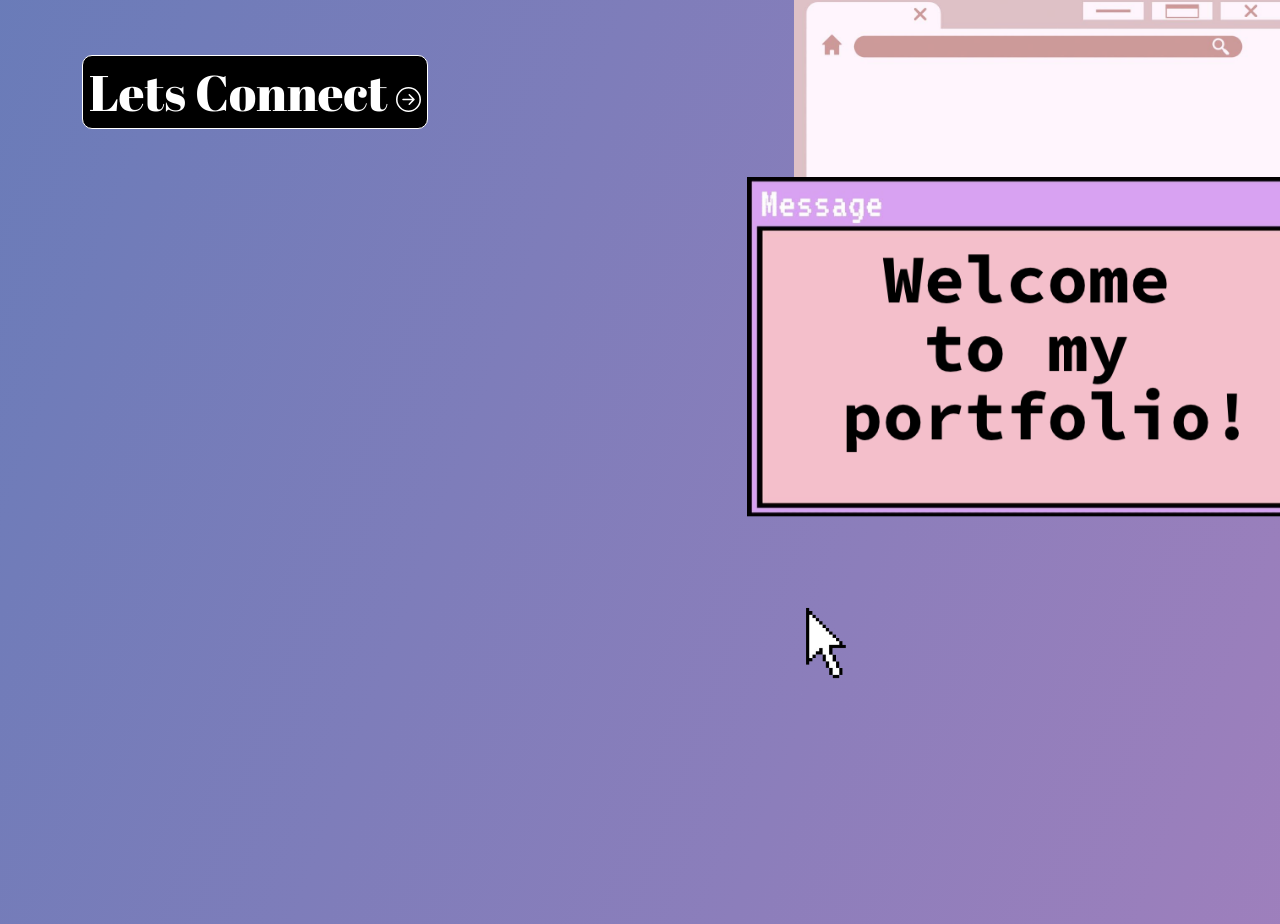
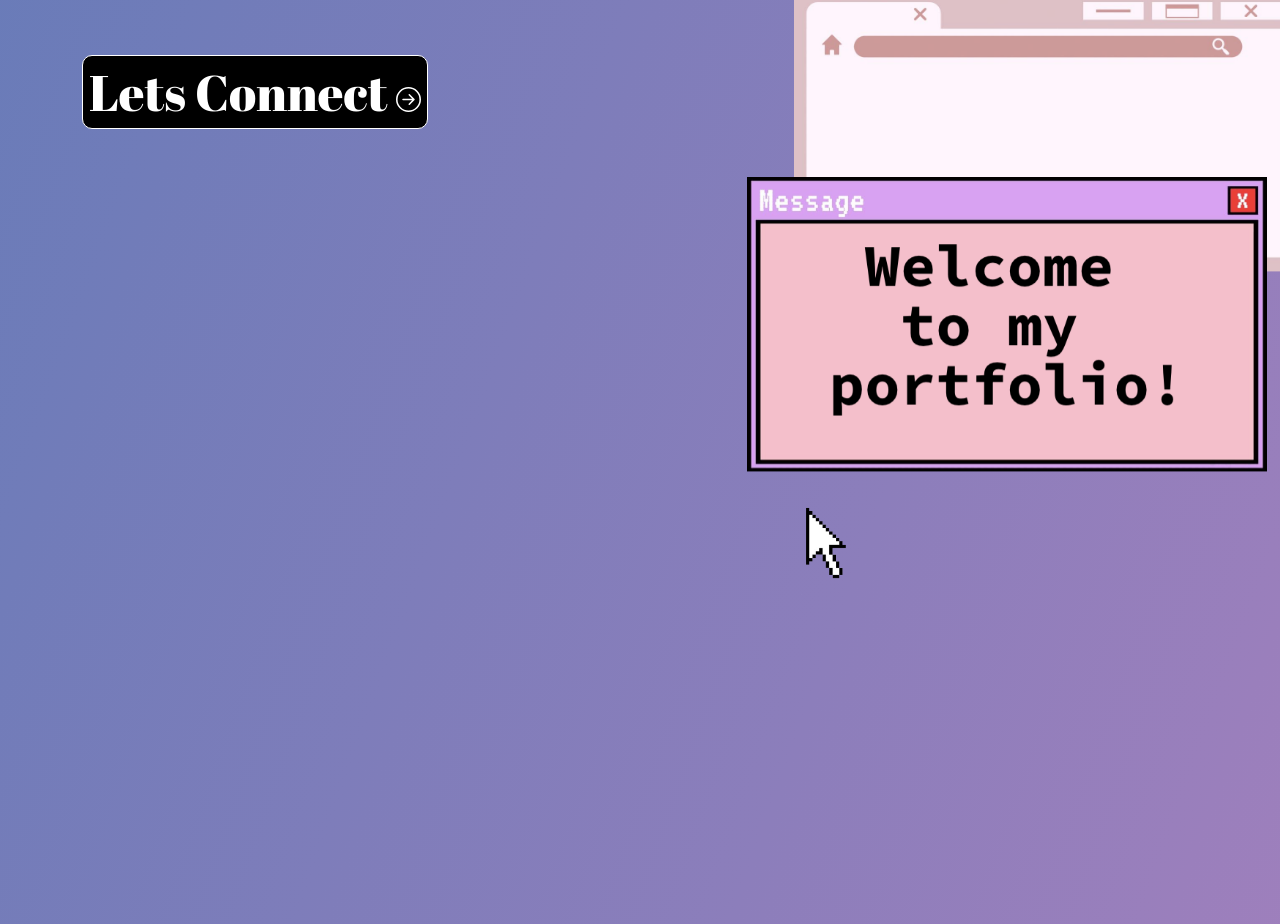
Before and after one commit to ddanieela1/portfolio-c, a React (Vite) app: page / in a window 1280 px wide. Shown: the part 588-1512 px from the top of the page. Built offline with nearby package versions, Linux system fonts and the light colour scheme.

Commit message:
feat updated UI for banner

```diff
--- a/src/App.css
+++ b/src/App.css
@@ -330,14 +330,14 @@ border-right: 0.08em solid #666;
   z-index: 1;
   position:absolute;
   width: 600px;
-  margin-right: 50px;
+  padding-right: 80px;
   margin-top: -50px;
 
 
 }
 .cursor {
   z-index: 2;
-  margin-top: 340px;
+  margin-top: 240px;
   position:absolute;
   width: 150px;
 }
```
